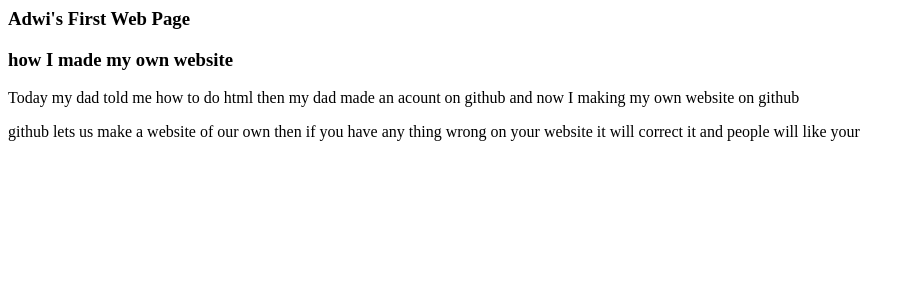
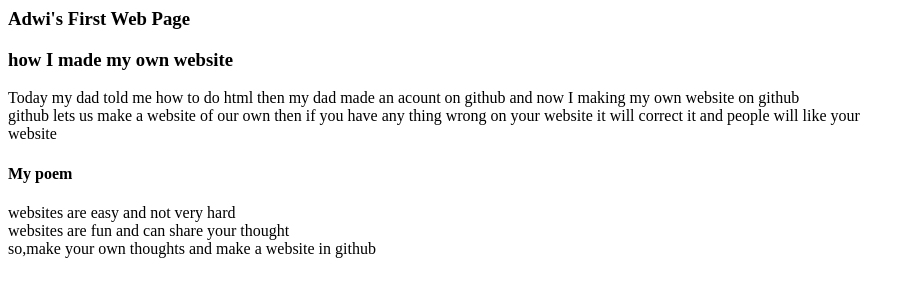
Before and after one commit to adwithaprasath/adwithaprasath.github.io, a plain HTML site: page index.html in a window 1280 px wide. Shown: the whole page, without its empty margins (0-915 px from the left). Drawn offline with Linux system fonts and the light colour scheme.

Commit message:
Update index.html

```diff
--- a/index.html
+++ b/index.html
@@ -4,5 +4,10 @@
 </head>
   <h3>Adwi's First Web Page </h3>
   <h3>how I made my own website</h3
-<p> Today my dad told me how to do html then my dad made an acount on github and now I making my own website on github <br>   </p>
+<p> Today my dad told me how to do html then my dad made an acount on github and now I making my own website on github <br>
 github lets us make a website of our own then if you have any thing wrong on your website it will correct it and people will like your<br>
+  website</p>
+    <h4>My poem </h4>
+     <p>websites are easy and not very hard<br>
+websites are fun and can share your thought <br>
+       so,make your own thoughts and make a website in github
```
